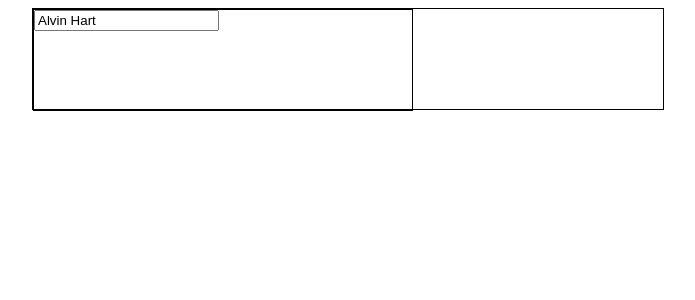
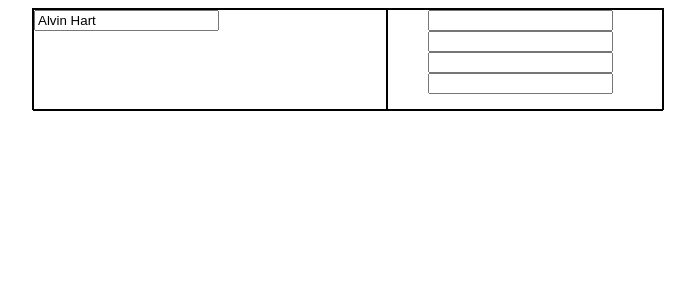
Before and after one commit to greenzombie123/cv-application, a React (Vite) app: page / in a window 1280 px wide. Shown: the top 300 px of the page, without its empty margins (292-987 px from the left). Built offline with nearby package versions, Linux system fonts and the light colour scheme.

Commit message:
Make ContactInfo.css

```diff
--- a/src/components/TopInfoSection/ContactInfo.jsx
+++ b/src/components/TopInfoSection/ContactInfo.jsx
@@ -0,0 +1,23 @@
+import Input from "../UtilityComponents/Input";
+import '../css/ContactInfo.css'
+
+function ContactInfo({ phoneNumber, email, address, socialMedia }) {
+  return (
+    <ul className="contactInfo">
+      <li>
+        <Input />
+      </li>
+      <li>
+        <Input />
+      </li>
+      <li>
+        <Input />
+      </li>
+      <li>
+        <Input />
+      </li>
+    </ul>
+  );
+}
+
+export default ContactInfo;
--- a/src/components/TopInfoSection/TopInfoSection.jsx
+++ b/src/components/TopInfoSection/TopInfoSection.jsx
@@ -1,4 +1,5 @@
 import "../css/Top.css"
+import ContactInfo from "./ContactInfo";
 import Name from "./Name";
 
 function TopInfoSection() {
@@ -6,6 +7,7 @@ function TopInfoSection() {
     return (
         <div className="top">
            <Name name={name}/>
+           <ContactInfo/>
         </div>
     )
 }
--- a/src/components/css/ContactInfo.css
+++ b/src/components/css/ContactInfo.css
@@ -0,0 +1,7 @@
+.contactInfo {
+    width: 40%;
+    height: 100%;
+    border: 1px solid;
+    margin: 0;
+    list-style: none;
+}
--- a/src/components/css/Top.css
+++ b/src/components/css/Top.css
@@ -1,4 +1,6 @@
 .top{
+    display: flex;
+    flex-flow: row nowrap;
     height: 100px;
     border: 1px black solid;
 }
```
